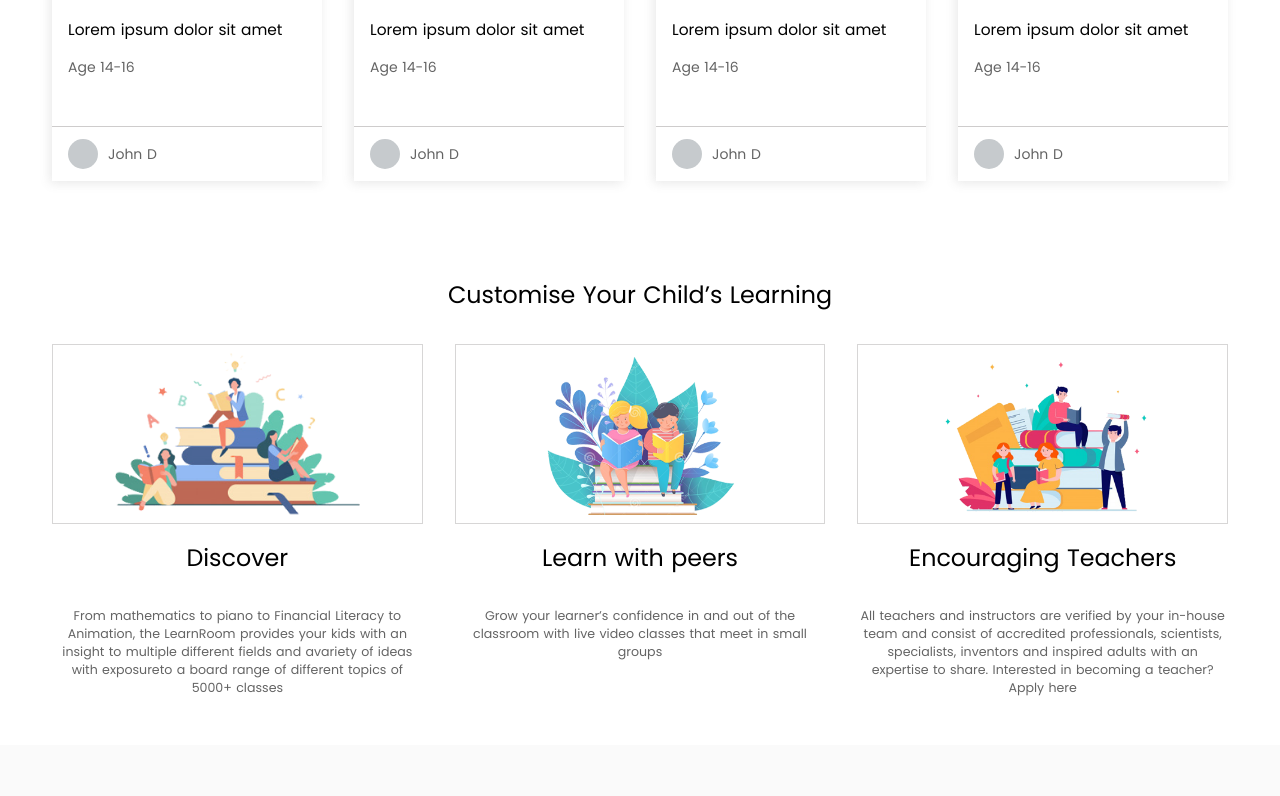
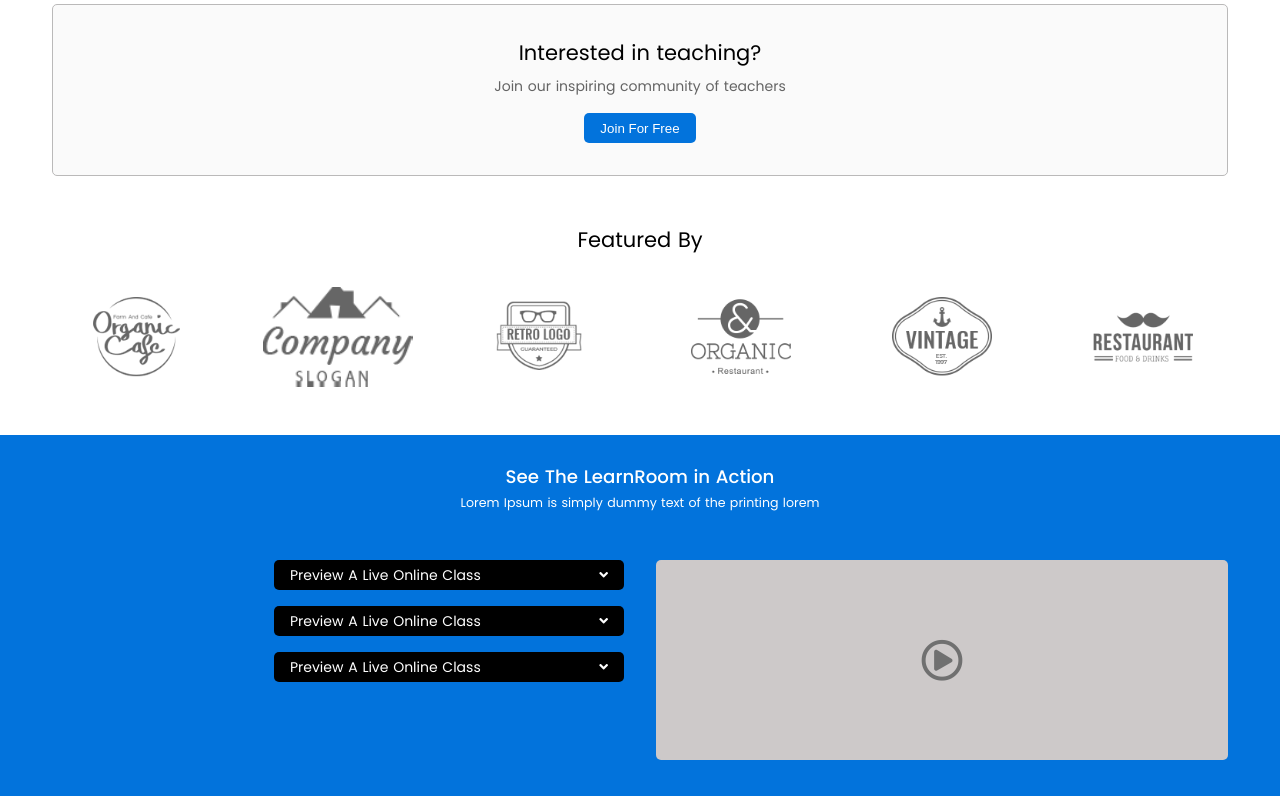
Before and after one commit to dev-davexoyinbo/thelearnroom, a Nuxt app: page / in a window 1280 px wide. Shown: the part 1184-1980 px from the top of the page. Built offline with nearby package versions, Linux system fonts and the light colour scheme.

Commit message:
Contact us footer

```diff
--- /dev/null
+++ b/components/footers/ContactUsFooter.vue
@@ -0,0 +1,202 @@
+<template>
+  <footer ref="contactUsFooter" id="contact-us-footer">
+    <h1 class="heading">See The LearnRoom in Action</h1>
+    <div class="highlight">
+      Lorem Ipsum is simply dummy text of the printing lorem
+    </div>
+
+    <div class="content">
+      <div class="first-element">
+        <div class="accordion-container">
+          <!-- Accordion 1 -->
+          <div class="accordion" @click="accordionClicked()">
+            <span>Preview A Live Online Class</span>
+            <i class="fas fa-angle-down down"></i>
+            <i class="fas fa-angle-up up"></i>
+          </div>
+          <div class="panel">
+            <div class="panel-content">
+              <p>
+                Lorem ipsum dolor, sit amet consectetur adipisicing elit.
+                Necessitatibus, autem.
+              </p>
+              <p>
+                Lorem ipsum dolor, sit amet consectetur adipisicing elit.
+                Necessitatibus, autem.
+              </p>
+            </div>
+          </div>
+
+          <!-- Accordion 2 -->
+          <div class="accordion" @click="accordionClicked()">
+            <span>Preview A Live Online Class</span>
+            <i class="fas fa-angle-down down"></i>
+            <i class="fas fa-angle-up up"></i>
+          </div>
+          <div class="panel">
+            <div class="panel-content">
+              <p>
+                Lorem ipsum dolor, sit amet consectetur adipisicing elit.
+                Necessitatibus, autem.
+              </p>
+              <p>
+                Lorem ipsum dolor, sit amet consectetur adipisicing elit.
+                Necessitatibus, autem.
+              </p>
+            </div>
+          </div>
+
+		  <!-- Accordion 3 -->
+          <div class="accordion" @click="accordionClicked()">
+            <span>Preview A Live Online Class</span>
+            <i class="fas fa-angle-down down"></i>
+            <i class="fas fa-angle-up up"></i>
+          </div>
+          <div class="panel">
+            <div class="panel-content">
+              <p>
+                Lorem ipsum dolor, sit amet consectetur adipisicing elit.
+                Necessitatibus, autem.
+              </p>
+              <p>
+                Lorem ipsum dolor, sit amet consectetur adipisicing elit.
+                Necessitatibus, autem.
+              </p>
+            </div>
+          </div>
+        </div>
+      </div>
+      <div class="video-container">
+        <div class="placeholder-image">
+          <i class="far fa-play-circle"></i>
+        </div>
+      </div>
+    </div>
+  </footer>
+</template>
+
+<script>
+export default {
+  methods: {
+    accordionClicked() {
+      const accordion = event.currentTarget;
+      const panel = accordion.nextElementSibling;
+      const contactUsFooter = this.$refs.contactUsFooter;
+
+      const isActive = accordion.classList.contains("active");
+
+      for (let acc of contactUsFooter.getElementsByClassName("accordion")) {
+        if (acc.classList.contains("active")) {
+          acc.nextElementSibling.style.maxHeight = "0px";
+          acc.classList.remove("active");
+        }
+      }
+
+      if (!isActive) {
+        panel.style.maxHeight = `${panel.scrollHeight}px`;
+        accordion.classList.add("active");
+      } else {
+        panel.style.maxHeight = `0px`;
+        accordion.classList.remove("active");
+      }
+    },
+  },
+};
+</script>
+
+<style lang="scss">
+@import "~assets/styles/variables";
+
+#contact-us-footer {
+  padding: 28px var(--body-padding);
+  background: $primaryColor;
+  color: white;
+  .heading {
+    text-align: center;
+    font-size: 1.3rem;
+    font-weight: 500;
+    margin-bottom: 4px;
+  }
+  .highlight {
+    text-align: center;
+    font-size: 0.9rem;
+  }
+  .content {
+    display: grid;
+    grid-template-columns:  1fr;
+    gap: 32px;
+    margin: 16px 0;
+    margin-top: 48px;
+
+	@media only screen and (min-width: 768px) {
+		// gap: 16px;
+		grid-template-columns: 1fr 1fr;
+	}
+  }
+
+  .accordion-container {
+
+	  @media only screen and (min-width: 768px) {
+		  margin-left: auto;
+		width: 80%;
+		max-width: 350px;
+		gap: 16px;
+		grid-template-columns: 1fr 1fr;
+	}
+    .accordion {
+      display: flex;
+      align-items: center;
+      justify-content: space-between;
+      background: black;
+      padding: 0 16px;
+      height: 30px;
+      border-radius: 5px;
+      cursor: pointer;
+
+      .up {
+        display: none;
+      }
+      .down {
+        display: inline-block;
+      }
+
+      &.active {
+        .up {
+          display: inline-block;
+        }
+        .down {
+          display: none;
+        }
+      }
+    }
+
+    .panel {
+      background: $offWhite;
+      color: $textColor;
+      margin-bottom: 16px;
+      font-size: 0.9rem;
+      max-height: 0;
+      transition: max-height ease 0.2s;
+      overflow: hidden;
+
+      .panel-content {
+        padding: 12px;
+      }
+    }
+  }
+
+  .video-container {
+    border-radius: 5px;
+    overflow: hidden;
+    .placeholder-image {
+      height: 200px;
+      display: flex;
+      align-items: center;
+      justify-content: center;
+      font-size: 3rem;
+      background: #cdc9c9;
+      color: #707070;
+    }
+  }
+}
+</style>
--- a/layouts/home.vue
+++ b/layouts/home.vue
@@ -2,6 +2,7 @@
   <div>
     <home-navbar />
     <Nuxt />
+    <contact-us-footer />
     <footer-component />
     <join-modal />
     <help-modal />
@@ -9,6 +10,7 @@
 </template>
 
 <script>
+import ContactUsFooter from '~/components/footers/ContactUsFooter.vue';
 import FooterComponent from "~/components/footers/FooterComponent.vue";
 import HelpModal from '~/components/modals/HelpModal.vue';
 import JoinModal from "~/components/modals/JoinModal.vue";
@@ -20,6 +22,7 @@ export default {
     FooterComponent,
     JoinModal,
     HelpModal,
+    ContactUsFooter,
   },
 };
 </script>
--- a/pages/index.vue
+++ b/pages/index.vue
@@ -1,10 +1,10 @@
 <template>
   <div>
     <hero-section />
-    <online-classes-section />
+    <!-- <online-classes-section />
     <customize-child-learning-section />
     <classes-by-subject-section />
-    <testimonial-section />
+    <testimonial-section /> -->
     <meet-our-teacher-section />
   </div>
 </template>
```
